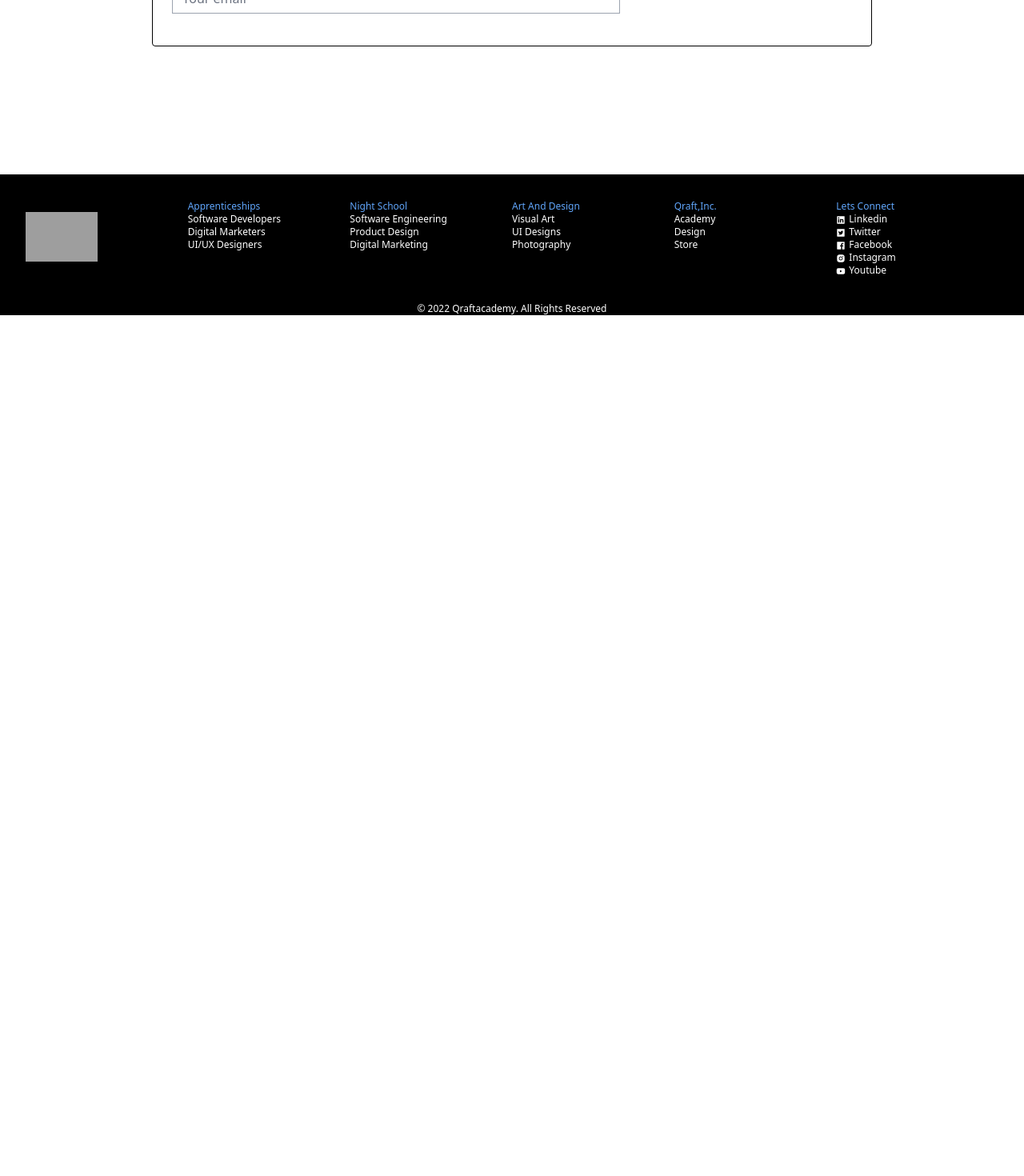
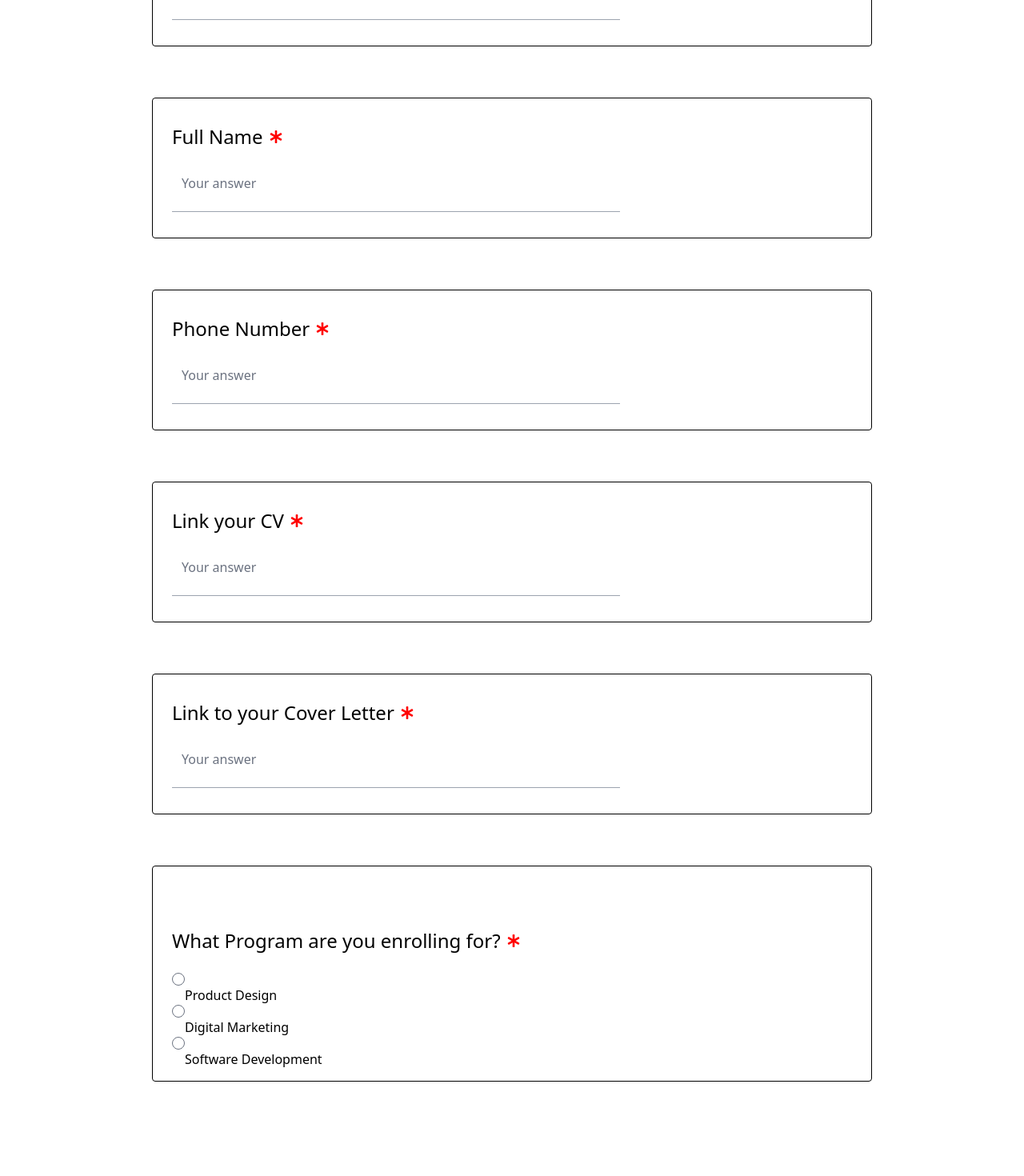
Before and after one commit to qraft-Inc/qraftacademy, a Next.js app: page /designers/dintonReg in a window 1280 px wide. Shown: the part 840-2310 px from the top of the page at 80% size. Before the commit the page ends 1234 px from the top, so only its background shows below. Built offline with nearby package versions, Linux system fonts and the light colour scheme; no server answers; grey boxes are pictures that could not be loaded; what tw-elements would draw is missing.

Commit message:
Refactor:Added some input fields to the registartion form

```diff
--- a/pages/designers/dintonReg.js
+++ b/pages/designers/dintonReg.js
@@ -21,39 +21,187 @@ export default function dintonReg() {
           and transition of career
         </p>
       </div>
-      {/* EMAIL CARD */}
+
       <form action="">
+        {/* EMAIL CARD */}
         <div
           className="flex flex-col space-y-6 items-start justify-center px-6 py-8 border rounded border-black mx-auto my-16"
           style={{ width: 900, height: 176 }}
         >
           {/* email title and asterik icon */}
           <div className="inline-flex space-x-2 items-center justify-start ">
-            <p className="text-2xl font-medium">Email</p>
+            <label className="text-2xl font-medium" for="email">
+              Email
+            </label>
             <FaAsterisk color="red" />
           </div>
           {/* email input with placeholder */}
-          {/* <div
-          className="flex flex-col space-y-6 items-start justify-start py-2"
-          style={{ width: 560, height: 59 }}
-        >
-          <p className="text-base font-light text-gray-400">Your email</p>
-          <div className="border-gray-400" style={{ width: 560, height: 1 }} />
-        </div> */}
           <div
-            className=" flex flex-col space-y-6 items-start justify-start py-2"
+            className=" flex flex-col  items-start justify-start  border-b border-gray-400"
             style={{ width: 560, height: 59 }}
           >
             <input
-              class="appearance-none bg-transparent  w-full text-gray-700 mr-3  leading-tight border-b border-gray-400 "
+              class="appearance-none bg-transparent  w-full text-gray-700  border-none leading-tight  "
               type="email"
               placeholder="Your email"
               aria-label="email"
+              id="email"
             />
+          </div>
+        </div>
+        {/* NAME CARD */}
+        <div
+          className="flex flex-col space-y-6 items-start justify-center px-6 py-8 border rounded border-black mx-auto my-16"
+          style={{ width: 900, height: 176 }}
+        >
+          {/* Full name title and asterik icon */}
+          <div className="inline-flex space-x-2 items-center justify-start ">
+            <label className="text-2xl font-medium" for="fullname">
+              Full Name
+            </label>
+            <FaAsterisk color="red" />
+          </div>
+          {/* Full name input with placeholder */}
+          <div
+            className=" flex flex-col  items-start justify-start  border-b border-gray-400"
+            style={{ width: 560, height: 59 }}
+          >
+            <input
+              class="appearance-none bg-transparent  w-full text-gray-700  border-none leading-tight  "
+              type="text"
+              placeholder="Your answer"
+              aria-label="fullname"
+              id="fullname"
+              name="fullname"
+            />
+          </div>
+        </div>
+        {/* CONTACT CARD */}
+        <div
+          className="flex flex-col space-y-6 items-start justify-center px-6 py-8 border rounded border-black mx-auto my-16"
+          style={{ width: 900, height: 176 }}
+        >
+          {/* phone number title and asterik icon */}
+          <div className="inline-flex space-x-2 items-center justify-start ">
+            <label className="text-2xl font-medium" for="telephone">
+              Phone Number
+            </label>
+            <FaAsterisk color="red" />
+          </div>
+          {/* telephone input with placeholder */}
+          <div
+            className=" flex flex-col  items-start justify-start  border-b border-gray-400"
+            style={{ width: 560, height: 59 }}
+          >
+            <input
+              class="appearance-none bg-transparent  w-full text-gray-700  border-none leading-tight  "
+              type="tel"
+              placeholder="Your answer"
+              aria-label="telephone"
+              id="telephone"
+              name="telephone"
+            />
+          </div>
+        </div>
+        {/*CV CARD */}
+        <div
+          className="flex flex-col space-y-6 items-start justify-center px-6 py-8 border rounded border-black mx-auto my-16"
+          style={{ width: 900, height: 176 }}
+        >
+          {/* cv title and asterik icon */}
+          <div className="inline-flex space-x-2 items-center justify-start ">
+            <label className="text-2xl font-medium" for="cv">
+              Link your CV
+            </label>
+            <FaAsterisk color="red" />
+          </div>
+          {/* cv input with placeholder */}
+          <div
+            className=" flex flex-col  items-start justify-start  border-b border-gray-400"
+            style={{ width: 560, height: 59 }}
+          >
+            <input
+              class="appearance-none bg-transparent  w-full text-gray-700  border-none leading-tight  "
+              type="url"
+              placeholder="Your answer"
+              aria-label="cv"
+              id="cv"
+              name="cv"
+            />
+          </div>
+        </div>
+        {/* COVER LETTER CARD */}
+        <div
+          className="flex flex-col space-y-6 items-start justify-center px-6 py-8 border rounded border-black mx-auto my-16"
+          style={{ width: 900, height: 176 }}
+        >
+          {/* cover letter title and asterik icon */}
+          <div className="inline-flex space-x-2 items-center justify-start ">
+            <label className="text-2xl font-medium" for="letter">
+              Link to your Cover Letter
+            </label>
+            <FaAsterisk color="red" />
+          </div>
+          {/* cover letter input with placeholder */}
+          <div
+            className=" flex flex-col  items-start justify-start  border-b border-gray-400"
+            style={{ width: 560, height: 59 }}
+          >
+            <input
+              class="appearance-none bg-transparent  w-full text-gray-700  border-none leading-tight  "
+              type="url"
+              placeholder="Your answer"
+              aria-label="letter"
+              id="letter"
+              name="letter"
+            />
+          </div>
+        </div>
+        {/* PROGRAM CARD */}
+        <div
+          className="flex flex-col space-y-6 items-start justify-center px-6 py-8 border rounded border-black mx-auto my-16"
+          style={{ width: 900, height: 270 }}
+        >
+          {/* program title and asterik icon */}
+          <div className="inline-flex space-x-2 items-center justify-start ">
+            <p className="text-2xl font-medium">
+              What Program are you enrolling for?
+            </p>
+            <FaAsterisk color="red" />
+          </div>
+          {/* Different programs and their radio buttons */}
+          <div className="flex flex-col" style={{ width: 560, height: 59 }}>
+            {/* <input type="radio" id="html" name="fav_language" value="HTML"> */}
+            <input
+              type="radio"
+              name="program"
+              id="product_design"
+              value="Product Design"
+            />
+            <label for="product_design" className="ml-4">
+              Product Design
+            </label>
+            <input
+              type="radio"
+              name="program"
+              id="digital_marketing"
+              value="Digital Marketing"
+            />
+            <label for="digital_marketing" className="ml-4">
+              Digital Marketing
+            </label>
+            <input
+              type="radio"
+              name="program"
+              id="software_development"
+              value="Software Development"
+            />
+            <label for="software_development" className="ml-4">
+              Software Development
+            </label>
           </div>
         </div>
       </form>
     </div>
   );
-
 }
```
